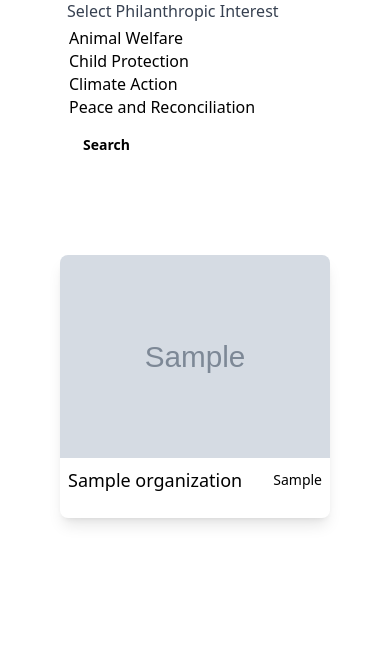
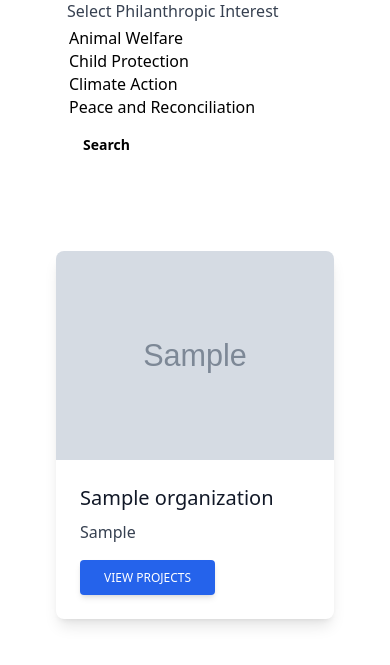
Before and after one commit to vnoelifant/charity-finder, a Django app: template templates/orgs_theme.html in a window 390 px wide. Shown: the part 85-750 px from the top of the page. Run offline with Django 4.2, Linux system fonts and the light colour scheme; the template is opened without the code that fills it: values that come from a table or form of the project are taken from there, others are empty; data comes from the database, SQL or seed files in the repository; tables that the repository leaves empty hold one stand-in row (values such as "Sample post"); grey boxes marked "Sample" are stand-in pictures; some libraries are stand-ins or nearby versions.

Commit message:
css updates

```diff
--- a/templates/orgs_theme.html
+++ b/templates/orgs_theme.html
@@ -10,41 +10,25 @@
     <!-- Grid -->
     <div class="p-10 grid grid-cols-1 sm:grid-cols-1 md:grid-cols-3 lg:grid-cols-3 xl:grid-cols-3 gap-5">
 
-
-        <!-- Column -->
+        <!-- Card -->
         {% for organization in orgs_by_theme %}
 
-        <div class="my-1 px-1 w-full md:w-1/2 lg:my-4 lg:px-4 lg:w-1/3">
-
-            <!-- Article -->
-            <article class="overflow-hidden rounded-lg shadow-lg">
-
-                <a href="#">
-                    <img alt="Organization Logo" class="block h-auto w-full" src="{{organization.logo_url}}">
-                </a>
-
-                <header class="flex items-center justify-between leading-tight p-2 md:p-4">
-                    <h1 class="text-lg">
-                        <a class="no-underline hover:underline text-black" href="#">
-                            {{organization.name}}
-                        </a>
-                    </h1>
-                    <p class="text-grey-darker text-sm">
-                        {{organization.mission}}
-                    </p>
-                </header>
-
-                <footer class="flex items-center justify-between leading-none p-2 md:p-4">
-                    <a class="no-underline text-grey-darker hover:text-red-dark" href="#">
-                        <span class="hidden">View Projects</span>
-                    </a>
-                </footer>
-
-            </article>
-            <!-- END Article -->
+        <div class="rounded-lg shadow-lg bg-white max-w-sm">
+            <a href="{{organization.url}}">
+                <img class="rounded-t-lg" src="{{organization.logo_url}}" alt="Organization Logo"/>
+            </a>
+            <div class="p-6">
+                <h5 class="text-gray-900 text-xl font-medium mb-2">
+                    <a href="{{organization.url}}">{{organization.name}}</a>
+                </h5>
+                <p class="text-gray-700 text-base mb-4">
+                {{organization.mission}}
+                </p>
+                <button type="button" class=" inline-block px-6 py-2.5 bg-blue-600 text-white font-medium text-xs leading-tight uppercase rounded shadow-md hover:bg-blue-700 hover:shadow-lg focus:bg-blue-700 focus:shadow-lg focus:outline-none focus:ring-0 active:bg-blue-800 active:shadow-lg transition duration-150 ease-in-out">View Projects</button>
+            </div>
 
         </div>
-        <!-- END Column -->
+        <!-- End Card -->
         {% endfor %}
 
     <div>
```
